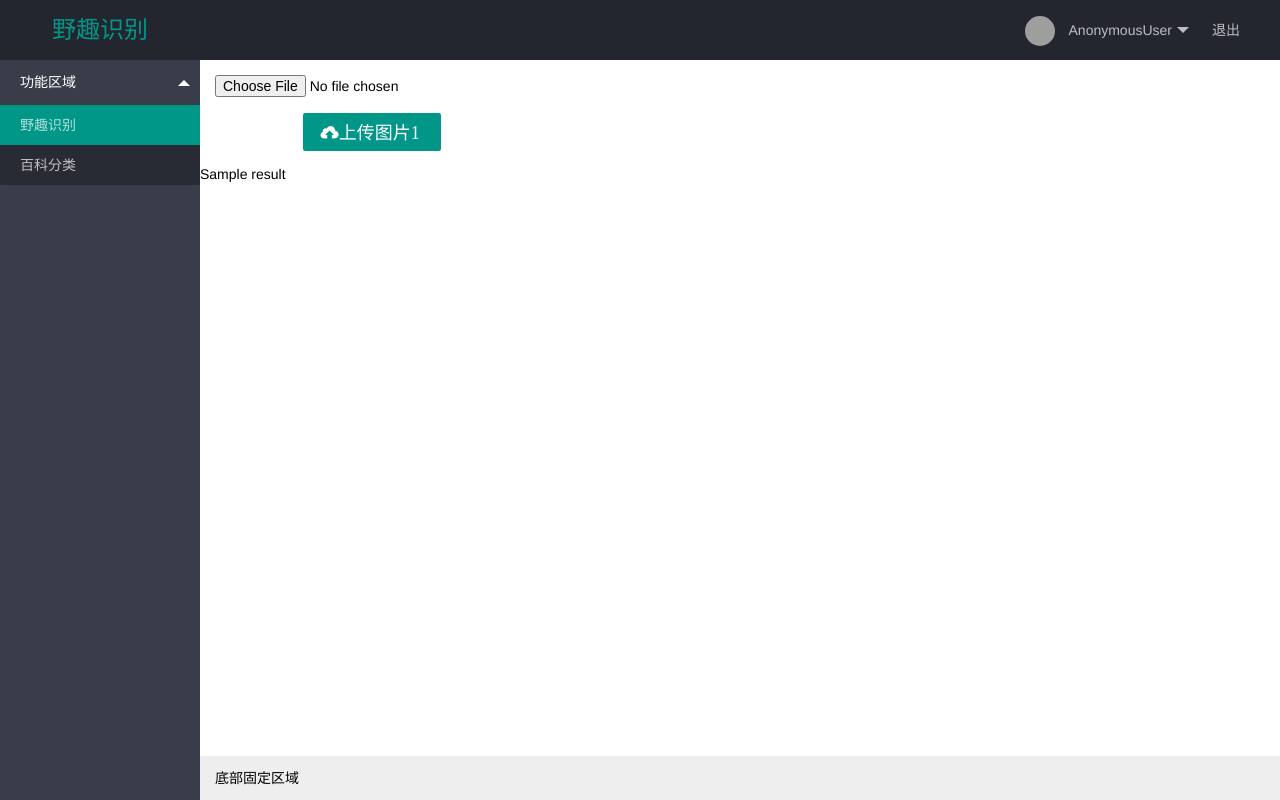
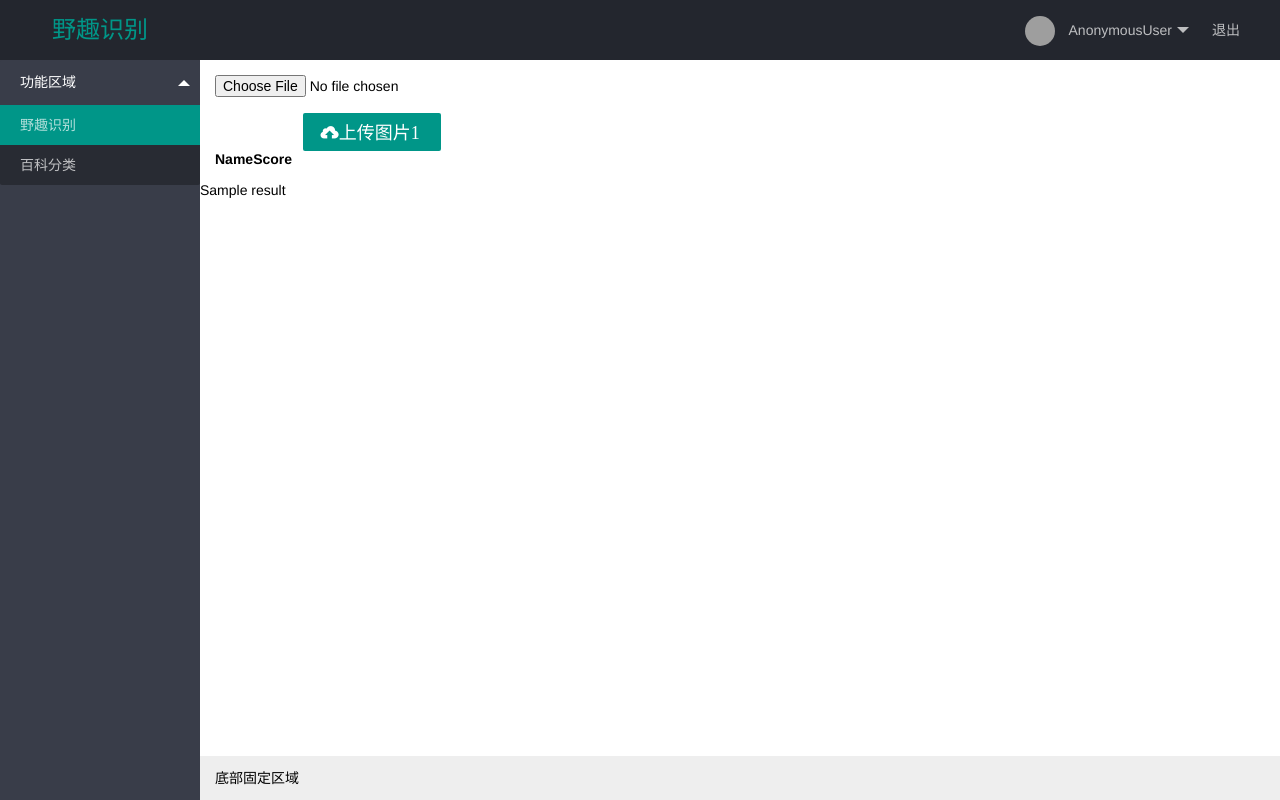
Before and after one commit to OrenAlexandotus/Animals_AI_detection, a Django app: template Appreciation_of_Wilderness/templates/upload_image.html in a window 1280 px wide. Run offline with Django 4.2, Linux system fonts and the light colour scheme; the template is opened without the code that fills it: most values are stand-ins (such as "Sample title", 1, 10 or a date in 2020); grey boxes are pictures that could not be loaded.

Commit message:
识别响应

```diff
--- a/Appreciation_of_Wilderness/app02/views.py
+++ b/Appreciation_of_Wilderness/app02/views.py
@@ -24,6 +24,7 @@ def proc(path):
     response = requests.post(request_url, data=params, headers=headers)
     if response:
         print (response.json())
+    return response
 
 def index(request):
     return render(request, "./upload_image.html")
@@ -53,4 +54,4 @@ def img_proc(request):
             for data in upload_img.chunks():
                 f.write(data)
         result = proc(upload_url)
-    return render(request, 'upload_image.html', result)
+    return render(request, 'upload_image.html', result.json())
--- a/Appreciation_of_Wilderness/templates/upload_image.html
+++ b/Appreciation_of_Wilderness/templates/upload_image.html
@@ -67,6 +67,19 @@
                             <button type="submit" class="layui-btn btn1">
                                 <i class="layui-icon">&#xe67c;上传图片1</i>
                             </button>
+
+                            <table id="dogDataTable">
+                                <thead>
+                                    <tr>
+                                        <th>Name</th>
+                                        <th>Score</th>
+                                    </tr>
+                                </thead>
+                                <tbody>
+                                    <!-- Data will be inserted here dynamically -->
+                                </tbody>
+                            </table>
+
                         </form>
                     </div>
                 </div>
@@ -76,12 +89,7 @@
                         <div class="layui-col-md4">
                             <form method="POST" action="/phiz_reg/" enctype="multipart/form-data">
                                 {% csrf_token %}
-                                <input type="file" id="file2" class="filepath" name="img" onchange="changepic2(this)"
-                                    accept="image/png, image/jpeg, image/jpg">
-                                <img src="" id="show2" width="200">
-                                <button type="submit" class="layui-btn btn1">
-                                    <i class="layui-icon">&#xe67c;上传图片2</i>
-                                </button>
+
                             </form>
                         </div>
                 </div>
@@ -96,28 +104,6 @@
         <!-- 底部固定区域 -->
         底部固定区域
     </div>
-    </div>
-    <script type="text/javascript">
-        let img = {{ img }}//imgurl 就是你的图片路径
-
-        function getBase64Image(img) {
-            var canvas = document.createElement("canvas");
-            canvas.width = img.width;
-            canvas.height = img.height;
-            var ctx = canvas.getContext("2d");
-            ctx.drawImage(img, 0, 0, img.width, img.height);
-            var ext = img.src.substring(img.src.lastIndexOf(".") + 1).toLowerCase();
-            var dataURL = canvas.toDataURL("image/" + ext);
-            return dataURL;
-        }
-
-        var image = new Image();
-        image.src = img;
-        image.onload = function () {
-            var base64 = getBase64Image(image);
-            console.log(base64);
-        }
-    </script>
     <script>
         function changepic1() {
             var reads = new FileReader();
@@ -127,6 +113,7 @@
                 document.getElementById('show1').src = this.result;
 
             };
+
         }
         function changepic2() {
             var reads = new FileReader();
```
Also changed, not shown: Appreciation_of_Wilderness/static/media/user_photo/photo_1709371493.jpg (added), Appreciation_of_Wilderness/static/media/user_photo/photo_1709373010.jpg (added), Appreciation_of_Wilderness/static/media/user_photo/photo_1709373445.jpg (added), Appreciation_of_Wilderness/static/media/user_photo/photo_1709373462.jpg (added).
